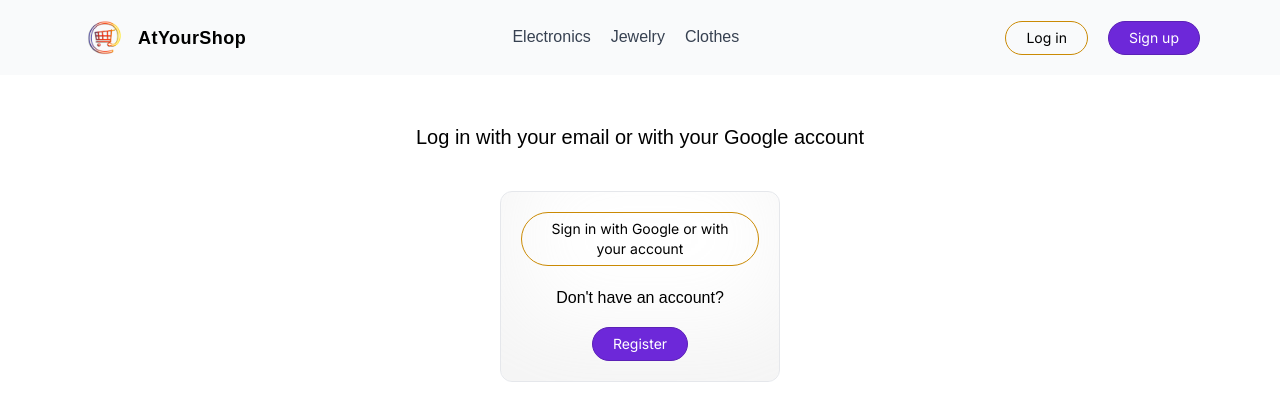
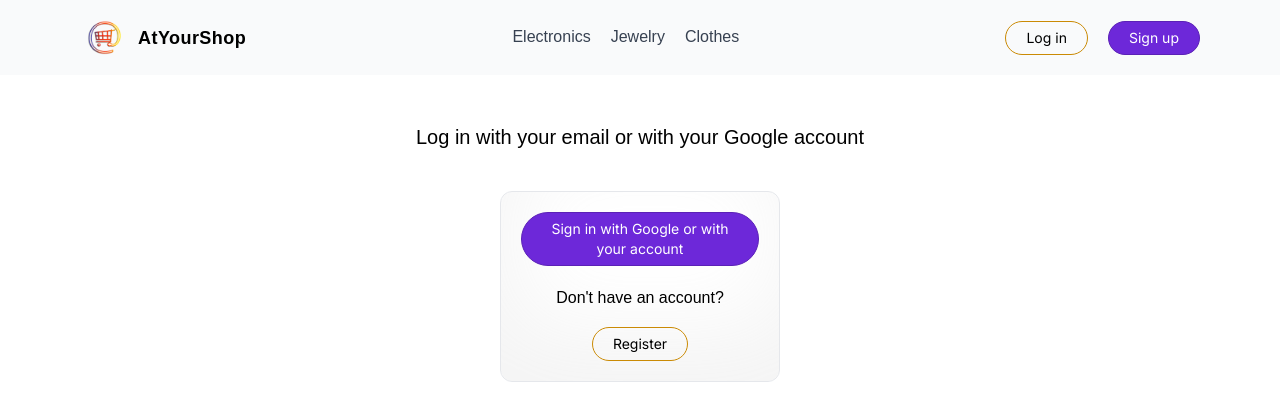
Before and after one commit to danieljoser/ecommerce-app, a Next.js app: page /login in a window 1280 px wide. Shown: the top 420 px of the page. Built offline with nearby package versions, Linux system fonts and the light colour scheme; no server answers.

Commit message:
Changing the style

```diff
--- a/components/LogForm.tsx
+++ b/components/LogForm.tsx
@@ -122,7 +122,7 @@ const LogForm = ({ type }: form) => {
                 <form className="sm:w-3/12 mt-10 w-full flex flex-col gap-5 glassmorphism font-satoshi ">
 
                     <div className='flex flex-col'>
-                        <Link href='/api/auth/signin' className="orange_btn">
+                        <Link href='/api/auth/signin' className="violet_btn">
                             Sign in with Google or with your account
                         </Link>
                     </div>
@@ -130,7 +130,7 @@ const LogForm = ({ type }: form) => {
 
                         <p>Don't have an account?</p>
                             <div className="flex items-center gap-4">
-                                <Link href='/signup' className="violet_btn">
+                                <Link href='/signup' className="orange_btn">
                                     Register
                                 </Link>
                             </div>
```
